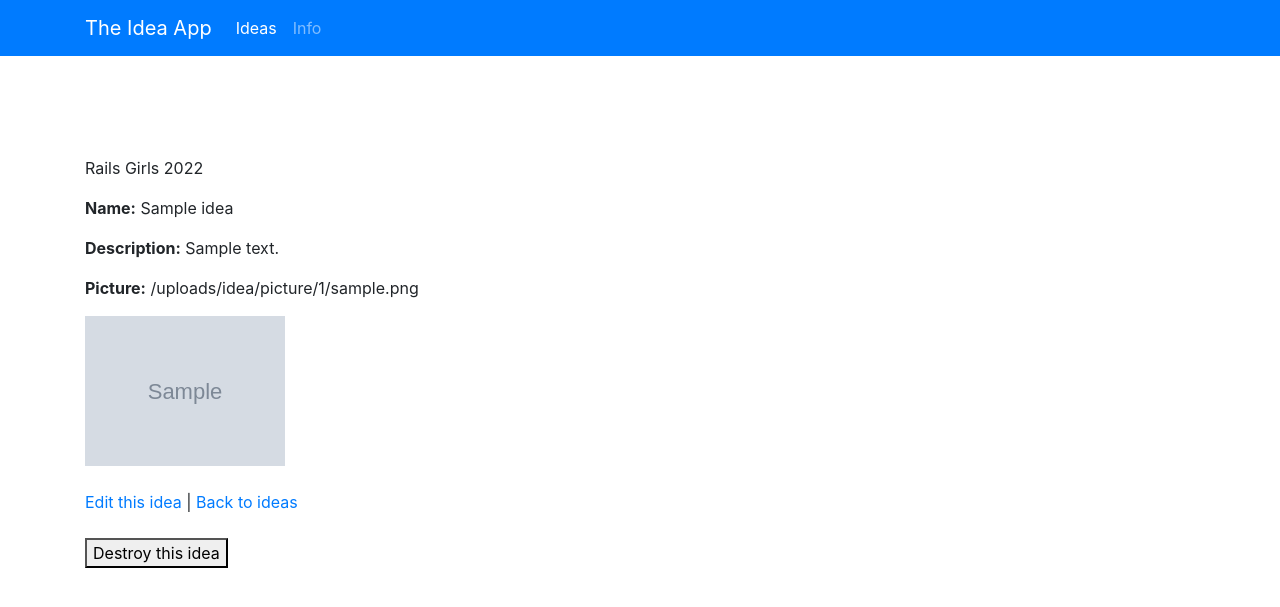
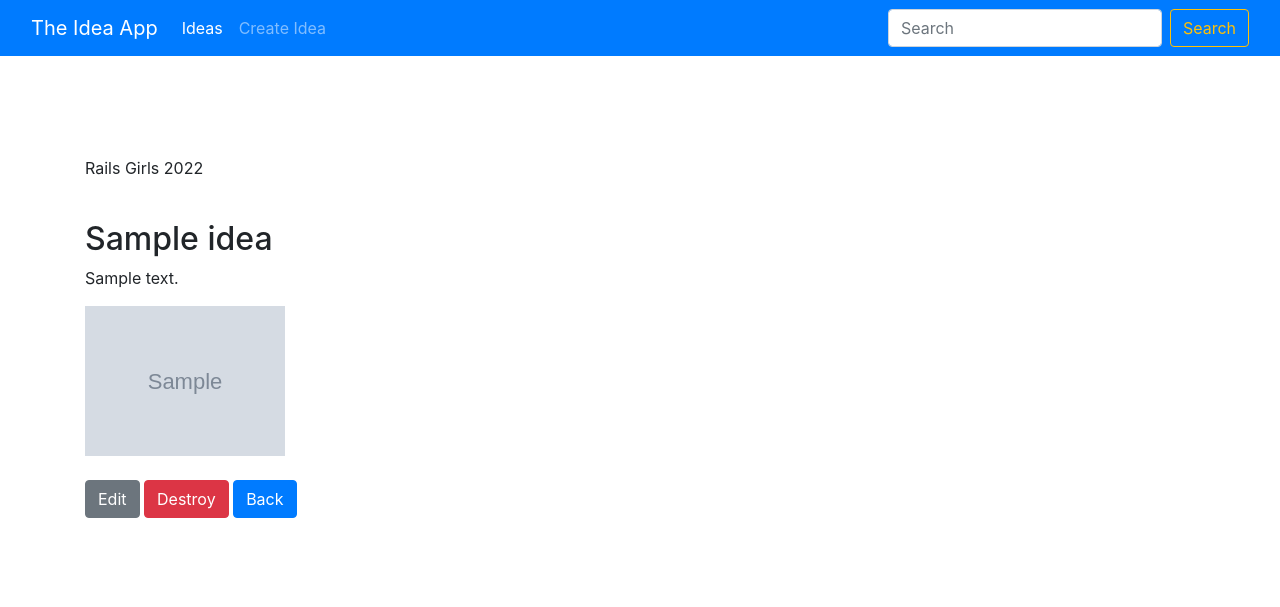
Before and after one commit to tarannum2706/rails-girls, a Rails app: page /ideas/1 in a window 1280 px wide. Shown: the top 607 px of the page. Run offline with Rails 7, Linux system fonts and the light colour scheme; tables that the repository leaves empty hold one stand-in row (values such as "Sample post"); grey boxes marked "Sample" are stand-in pictures; some libraries are stand-ins or nearby versions.

Commit message:
initial commit

```diff
--- a/app/controllers/ideas_controller.rb
+++ b/app/controllers/ideas_controller.rb
@@ -10,6 +10,9 @@ class IdeasController < ApplicationController
   def show
   end
 
+  def search
+    @ideas = Idea.where("name LIKE?", "%" + params[:q] + "%")
+  end
   # GET /ideas/new
   def new
     @idea = Idea.new
--- /dev/null
+++ b/app/controllers/pages_controller.rb
@@ -0,0 +1,4 @@
+class PagesController < ApplicationController
+  def info
+  end
+end
--- /dev/null
+++ b/app/helpers/pages_helper.rb
@@ -0,0 +1,2 @@
+module PagesHelper
+end
--- a/app/views/ideas/_idea.html.erb
+++ b/app/views/ideas/_idea.html.erb
@@ -1,17 +1,8 @@
-<div id="<%= dom_id idea %>">
-  <p>
-    <strong>Name:</strong>
-    <%= idea.name %>
-  </p>
 
-  <p>
-    <strong>Description:</strong>
-    <%= idea.description %>
-  </p>
-
-  <p>
-    <strong>Picture:</strong>
-    <%= idea.picture %>
-  </p>
-
+<div class="<%= dom_id idea %>">
+  <div class="well">
+    <br>
+      <h2><%= idea.name %></h2>
+      <p><%= idea.description %></p>
+  </div>
 </div>
--- a/app/views/ideas/show.html.erb
+++ b/app/views/ideas/show.html.erb
@@ -5,9 +5,7 @@
 <br>
 <br>
 <div>
-  <%= link_to "Edit this idea", edit_idea_path(@idea) %> |
-  <%= link_to "Back to ideas", ideas_path %>
-<br>
-<br>
-  <%= button_to "Destroy this idea", @idea, method: :delete %>
+  <%= link_to "Edit", edit_idea_path(@idea), :class => 'btn btn-secondary' %>
+  <%= link_to "Destroy", @idea, method: :delete, :class => 'btn btn-danger' %>
+  <%= link_to "Back", ideas_path, :class => 'btn btn-primary'%>
 </div>
--- a/app/views/layouts/application.html.erb
+++ b/app/views/layouts/application.html.erb
@@ -14,7 +14,7 @@
 
   <body>
     <nav class="navbar navbar-expand-lg navbar-dark bg-primary">
-<div class="container">
+<div class="container-fluid">
   <a class="navbar-brand" href="/">The Idea App</a>
   <button class="navbar-toggler" type="button" data-toggle="collapse" data-target="#navbarSupportedContent">
     <span class="navbar-toggler-icon"></span>
@@ -24,11 +24,14 @@
       <li class="nav-item active">
         <a class="nav-link" href="/ideas">Ideas</a>
       </li>
-      <li class="nav-item">
-        <a class="nav-link" href="/pages/info">Info</a>
+      <li class="nav-item hover">
+        <a class="nav-link" href="/ideas/new">Create Idea</a>
       </li>
-
     </ul>
+    <form class="form-inline my-2 my-lg-0" action="/search">
+        <input class="form-control mr-sm-2" name="q" type="text" placeholder="Search" aria-label="Search">
+        <button class="btn btn-outline-warning my-2 my-sm-0" type="submit" >Search</button>
+      </form>
   </div>
 </div>
 </nav>
--- a/config/routes.rb
+++ b/config/routes.rb
@@ -1,7 +1,11 @@
 Rails.application.routes.draw do
-  resources :ideas
+  get 'pages/info'
   # Define your application routes per the DSL in https://guides.rubyonrails.org/routing.html
 
   # Defines the root path route ("/")
+  # root 'ideas#search'
   root to: redirect('/ideas')
+  get'search', to: 'ideas#search'
+  resources :ideas do
+  end
 end
```
Also changed, not shown: app/views/ideas/index.html.erb (+2 -11 lines), app/views/ideas/search.html.erb (added, +9 -0 lines), test/controllers/pages_controller_test.rb (added, +8 -0 lines), app/views/pages/info.html.erb (added), 3 other files.
